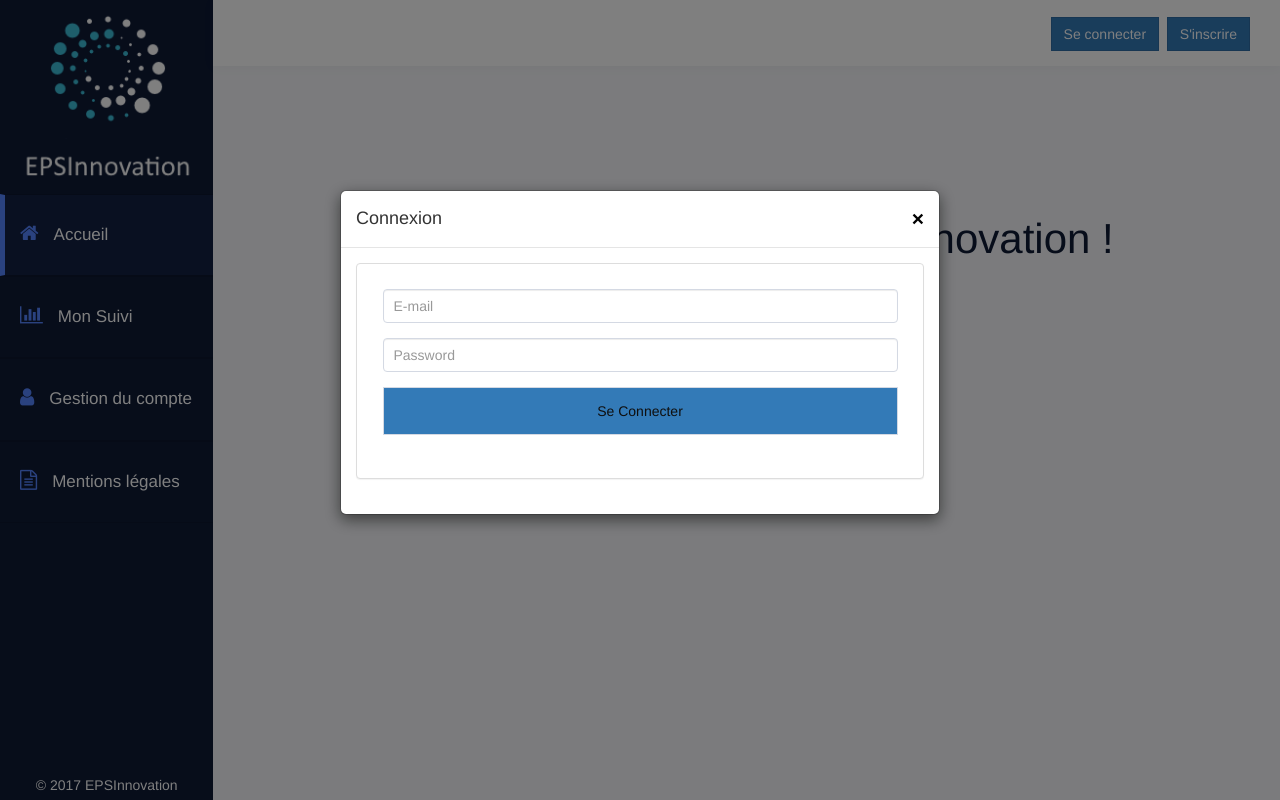
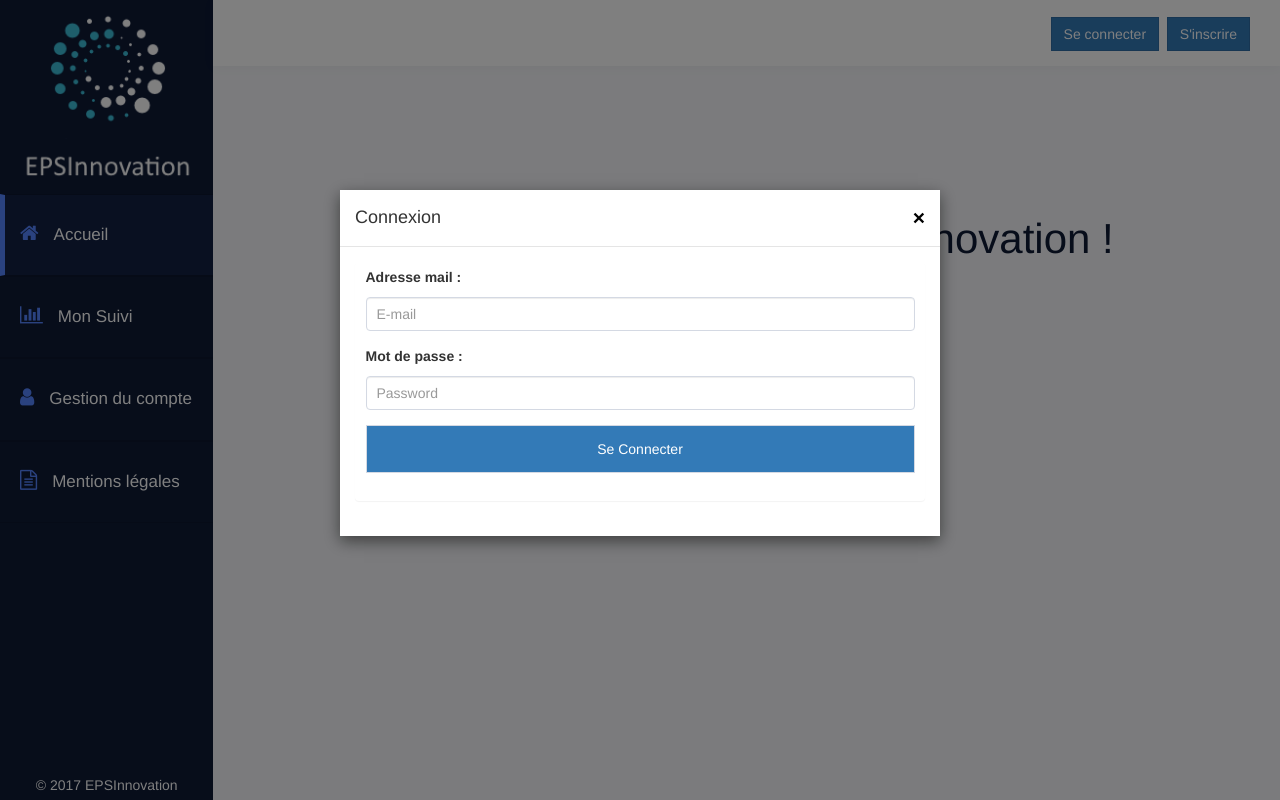
Before and after one commit to jordandevolder/epsinovation, a PHP site: page /blog.php in a window 1280 px wide, after a click on "Se connecter". Run offline with PHP 8.4, Linux system fonts and the light colour scheme; some libraries are stand-ins or nearby versions.

Commit message:
modification design modal connexion

```diff
--- a/Vue/css/style.css
+++ b/Vue/css/style.css
@@ -497,6 +497,20 @@ header {
     padding: 10px 15px 26px;
     text-align: right;
 }
+.modal-content {
+    border: none;
+    border-radius: 0;
+}
+.modal-content .panel {
+    border: none;
+}
+.modal-content .panel-body {
+    padding: 0;
+}
+.modal-content fieldset {
+    border: none;
+    margin: 0;
+}
 .cancel {
     background: #0E1A35     ;
     border: medium none;
@@ -506,7 +520,6 @@ header {
     font-weight: 600;
     padding: 10px 30px;
     position: relative;
-
 }
 .modal{
     top: 20%;
--- a/Vue/interface.php
+++ b/Vue/interface.php
@@ -94,12 +94,14 @@ function interfaceTop()
 			    	<form method="post" accept-charset="UTF-8" role="form" name="connection" action="Controleur/Connect.php">
                     <fieldset>
 			    	  	<div class="form-group">
-			    		    <input class="form-control" placeholder="E-mail" name="email" type="text">
+			    	  	    <label for="email-field">Adresse mail :</label>
+			    		    <input id="email-field" class="form-control" placeholder="E-mail" name="email" type="text">
 			    		</div>
 			    		<div class="form-group">
+			    		    <label for="mdp-field">Mot de passe :</label>
 			    			<input class="form-control" placeholder="Password" name="password" type="password" value="">
 			    		</div>
-			    		<input class="btn btn-lg btn-primary btn-block" type="submit" name="login" value="Se Connecter" style="color: #0f0f0f">
+			    		<input class="btn btn-lg btn-primary btn-block" type="submit" name="login" value="Se Connecter" style="color: white">
 			    	</fieldset>
 			      	</form>
 			    </div>
```
